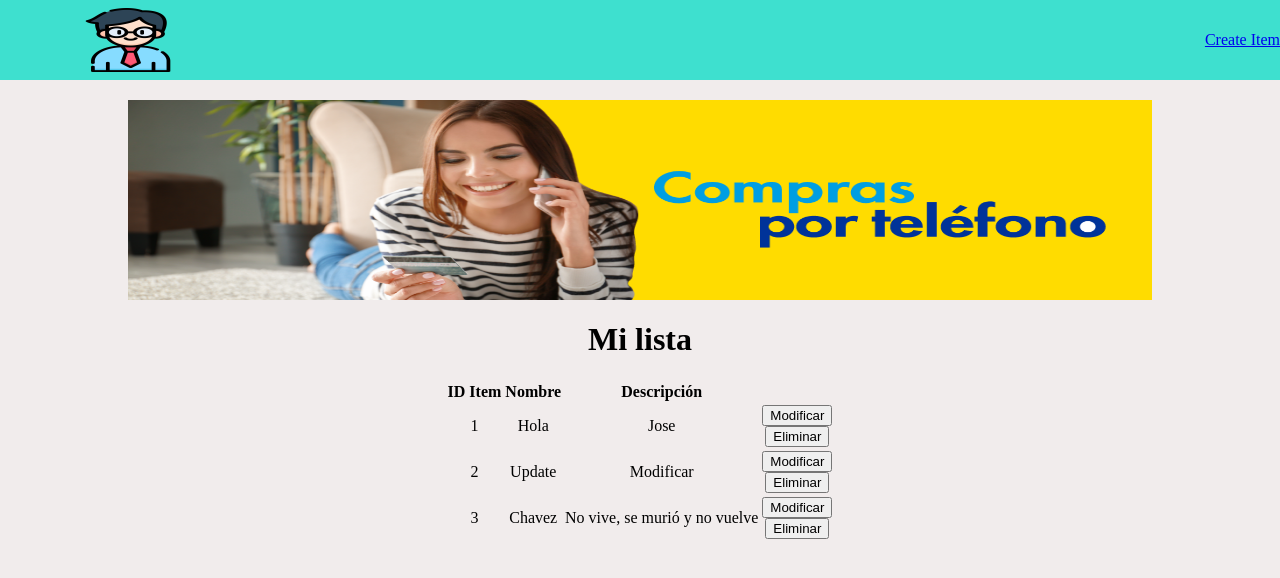
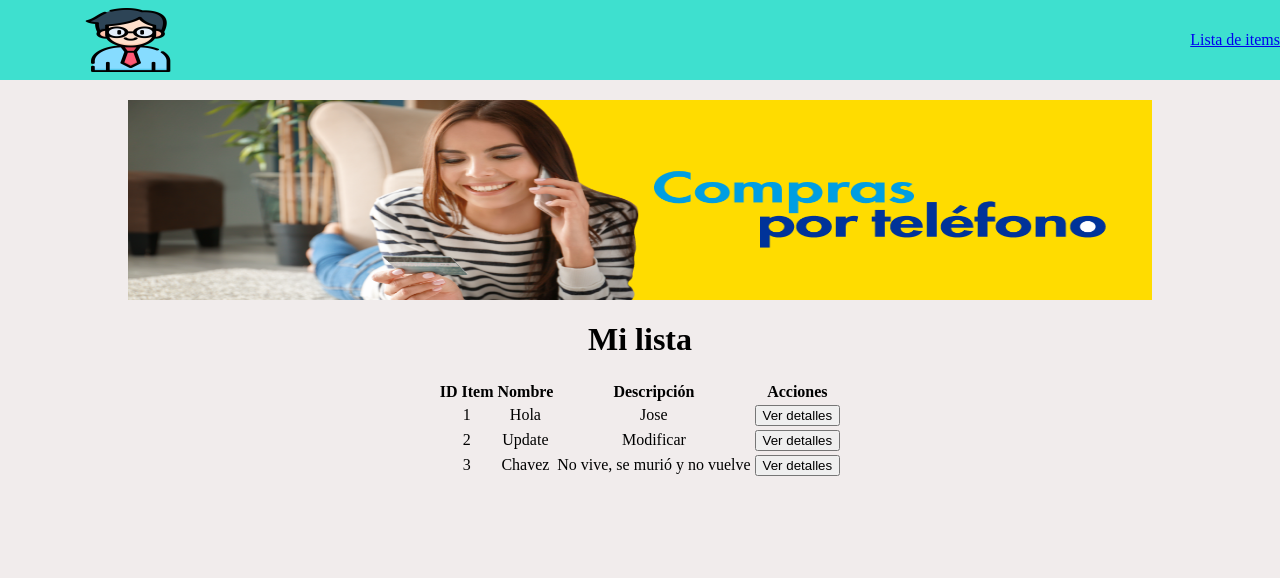
Before and after one commit to linopaul1512/Ejercicioevaluado3, a FastAPI app: page / in a window 1280 px wide. Shown: the top 578 px of the page. Run offline with FastAPI, Linux system fonts and the light colour scheme.

Commit message:
Entrega definitiva 1/6

```diff
--- a/ejercicioevaluado3/crud.py
+++ b/ejercicioevaluado3/crud.py
@@ -23,22 +23,23 @@ def create_item(db: Session, item: schemas.ItemCreate):
     return db_item
 
 #Modificar item
-def update_item(db: Session, item: schemas.ItemUpdate,  item_id: int):
-    db_item  = db.query(models.Item).filter(models.Item.id == item_id)
+def update_item(db: Session, item_id: int, item_update: schemas.ItemUpdate):
+    db_item = db.query(models.Item).filter(models.Item.id == item_id).first()
     if db_item:
-        db_item.name = item.name
-        db_item.description = item.description
+        db_item.name = item_update.name
+        db_item.description = item_update.description
         db.commit()
         db.refresh(db_item)
-        print("Db items: ", db_item)
-    return db_item
+        print("Updated item: ", db_item)
+        return db_item
+    return None
+
 
 #Delete item
-def delete_item(db: Session, item: schemas.ItemDelete,  item_id: int):
-    db_item  = db.query(models.Item).filter(models.Item.id == item_id)
+def delete_item(db: Session, item_id: int):
+    db_item = db.query(models.Item).filter(models.Item.id == item_id).first()
     if db_item:
-        print("DB item: ", db_item)
         db.delete(db_item)
         db.commit()
-        print("Db items: ", db_item)
-    return db_item
+        return db_item
+    return None
--- a/ejercicioevaluado3/main.py
+++ b/ejercicioevaluado3/main.py
@@ -29,86 +29,38 @@ def get_db():
         db.close()
 
 # Ruta para buscar todos los items
-@app.get("/", response_class=HTMLResponse)
+@app.get("/", response_class=HTMLResponse, name="read_items")
 async def read_items(request: Request, db: Session = Depends(get_db)):
-    """
-    Esta ruta maneja la solicitud GET a la URL raíz ("/").
-    Busca todos los items en la base de datos y renderiza la plantilla 'listaItem.html',
-    pasando la lista de items a la plantilla.
-    """
     items = crud.get_items(db)
     return templates.TemplateResponse("listaItem.html", {"request": request, "items": items})
 
-# Ruta para mostrar el formulario de crear item
-@app.get("/item/create/", response_class=HTMLResponse)
-async def create_item_form(request: Request):
-    """
-    Esta ruta maneja la solicitud GET a la URL "/item/create/".
-    Renderiza la plantilla 'agregarItem.html', que contiene el formulario para crear un nuevo item.
-    """
-    return templates.TemplateResponse("agregarItem.html", {"request": request})
-
 # Ruta para crear item
-@app.post("/item/create/", response_class=HTMLResponse)
-async def create_item(request: Request, name: str = Form(...), description: str = Form(...), db: Session = Depends(get_db)):
-    """
-    Esta ruta maneja la solicitud POST a la URL "/item/create/".
-    Recibe los datos del formulario (nombre y descripción) y crea un nuevo item en la base de datos.
-    Luego redirige a la URL raíz ("/") para mostrar la lista actualizada de items.
-    """
-    item = schemas.ItemCreate(name=name, description=description)
-    crud.create_item(db=db, item=item)
-    return RedirectResponse("/", status_code=HTTP_303_SEE_OTHER)
+@app.post("/item/create/", response_model=schemas.Item)
+async def create_item(item: schemas.ItemCreate, db: Session = Depends(get_db)):
+    return crud.create_item(db=db, item=item)
 
 # Ruta para buscar item por id
-@app.get("/items/{item_id}", response_class=HTMLResponse)
-async def get_item(request: Request, item_id: int, db: Session = Depends(get_db)):
-    """
-    Esta ruta maneja la solicitud GET a la URL "/items/{item_id}".
-    Busca un item en la base de datos por su ID. Si el item no existe, lanza un HTTP 404.
-    Si el item existe, renderiza la plantilla 'detalles.item', pasando el item a la plantilla.
-    """
-    db_item = crud.item_id(db, item_id=item_id)
-    if db_item is None:
-        raise HTTPException(status_code=404, detail="Item not found")
-    return templates.TemplateResponse("detalles.html", {"request": request, "item": db_item})
-
-# Ruta para mostrar el formulario de modificar item
-@app.get("/items/update/{item_id}", response_class=HTMLResponse)
-async def modificar_item_form(request: Request, item_id: int, db: Session = Depends(get_db)):
-    """
-    Esta ruta maneja la solicitud GET a la URL "/items/update/{item_id}".
-    Busca un item en la base de datos por su ID. Si el item no existe, lanza un HTTP 404.
-    Si el item existe, renderiza la plantilla 'modificarItem.html', pasando el item a la plantilla para su edición.
-    """
+@app.get("/item/{item_id}", response_class=HTMLResponse)
+async def read_item(request: Request, item_id: int, db: Session = Depends(get_db)):
     item = crud.get_item(db, item_id)
     if item is None:
         raise HTTPException(status_code=404, detail="Item not found")
-    return templates.TemplateResponse("modificarItem.html", {"request": request, "item": item})
+    return templates.TemplateResponse("item_detail.html", {"request": request, "item": item})
 
 # Ruta para modificar item
-@app.post("/items/update/{item_id}", response_class=HTMLResponse)
-async def modificar_item(request: Request, item_id: int, name: str = Form(...), description: str = Form(...), db: Session = Depends(get_db)):
-    """
-    Esta ruta maneja la solicitud POST a la URL "/items/update/{item_id}".
-    Recibe los datos del formulario (nombre y descripción) y actualiza el item en la base de datos.
-    Luego redirige a la URL raíz ("/") para mostrar la lista actualizada de items.
-    """
-    item_update = schemas.ItemUpdate(name=name, description=description)
-    crud.update_item(db=db, item_id=item_id, item=item_update)
-    return RedirectResponse("/", status_code=HTTP_303_SEE_OTHER)
-
-# Ruta para eliminar item
-@app.post("/items/delete/{item_id}", response_class=HTMLResponse)
-async def delete_item(request: Request, item_id: int, db: Session = Depends(get_db)):
-    """
-    Esta ruta maneja la solicitud POST a la URL "/items/delete/{item_id}".
-    Busca un item en la base de datos por su ID. Si el item no existe, lanza un HTTP 404.
-    Si el item existe, lo elimina de la base de datos y redirige a la URL raíz ("/")
-    para mostrar la lista actualizada de items.
-    """
+@app.put("/items/update/{item_id}", response_model=schemas.Item)
+async def modificar_item(item_id: int, item_update: schemas.ItemUpdate, db: Session = Depends(get_db)):
     db_item = crud.get_item(db, item_id=item_id)
     if db_item is None:
         raise HTTPException(status_code=404, detail="Item not found")
-    crud.delete_item(db, item_id=item_id)
-    return RedirectResponse("/", status_code=HTTP_303_SEE_OTHER)
+    return crud.update_item(db=db, item_id=item_id, item_update=item_update)
+
+# Ruta para eliminar item
+@app.delete("/items/delete/{item_id}", response_model=schemas.Item)
+async def delete_item(item_id: int, db: Session = Depends(get_db)):
+    db_item = crud.get_item(db, item_id=item_id)
+    if db_item is None:
+        raise HTTPException(status_code=404, detail="Item not found")
+
+    deleted_item = crud.delete_item(db, item_id=item_id)
+    return deleted_item
--- a/ejercicioevaluado3/templates/base.html
+++ b/ejercicioevaluado3/templates/base.html
@@ -11,20 +11,20 @@
     <header>
                 <img  src="/static/img/Icono.png" alt="Logo">
                 <nav>
-                    <a href="/item/create/">Create Item</a>
+                    <a href="{{ url_for('read_items') }}">Lista de items</a>
                 </nav>
 
     </header>
-
-
 
 
     <div class="banner">
         <img class="Banner_img" src="/static/img/Banner_1.png" alt="Banner_1">
     </div>
 
-    {% block content %} {% endblock %}
-
+    <div class="content">
+        {% block content %}
+        {% endblock %}
+    </div>
 
 </body>
 </html>
--- a/ejercicioevaluado3/templates/detallesItem.html
+++ b/ejercicioevaluado3/templates/detallesItem.html
@@ -6,7 +6,6 @@
         <li>
            Name: {{ item.name }}
            Descripción: {{ item.decripcion }}
-           <a href="/items/update/{{ item.id }}/">Edit</a>
         </li>
     </ul>
 {% endblock %}
--- a/ejercicioevaluado3/templates/listaItem.html
+++ b/ejercicioevaluado3/templates/listaItem.html
@@ -1,8 +1,7 @@
 {% extends 'base.html' %}
 
+{% block content %}
 
-
-{% block content %}
 <h1>{% block title %} Mi lista {% endblock %}</h1>
 
 
@@ -12,6 +11,7 @@
             <th>ID Item</th>
             <th>Nombre</th>
             <th>Descripción </th>
+            <th>Acciones</th>
         </tr>
         {% for item in items %}
         <tr>
@@ -19,12 +19,7 @@
             <td>{{ item.name}} </td>
             <td>{{ item.description }} </td>
             <td class="css">
-                <button class="css" value="Modificar" onclick="window.location.href='/items/update/{{item.id}}' ;" >Modificar</button>
-
-                <form action="{{url_for('delete_item', id=item_id) }}" method="post">
-                    <input class="css" type="submit" value="Eliminar">
-                </form>
-
+                <button class="css" value="Ver detalles" onclick="window.location.href='/items/{{item.id}}' ;" >Ver detalles</button>
             </td>
 
         </tr>
```
Also changed, not shown: ejercicioevaluado3/schemas.py (+3 -12 lines), ejercicioevaluado3/templates/agregarItem.html (deleted, +0 -33 lines), ejercicioevaluado3/templates/modificarItem.html (deleted, +0 -36 lines), ejercicioevaluado3/sql_app.db.
